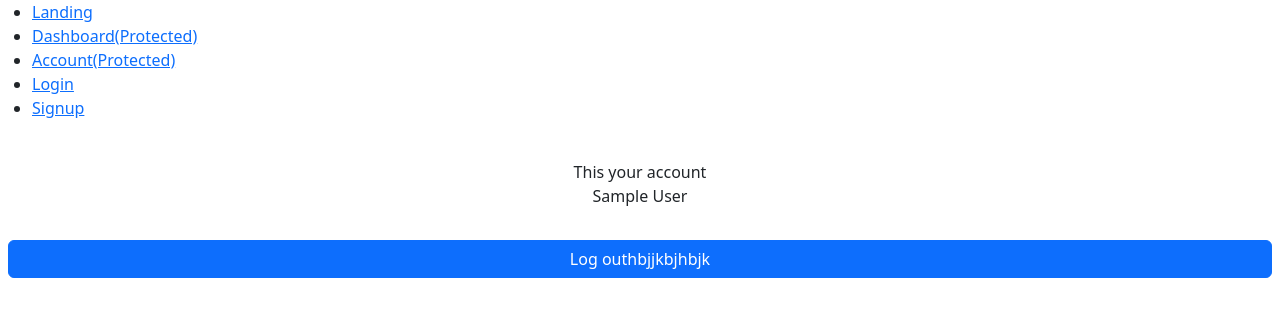
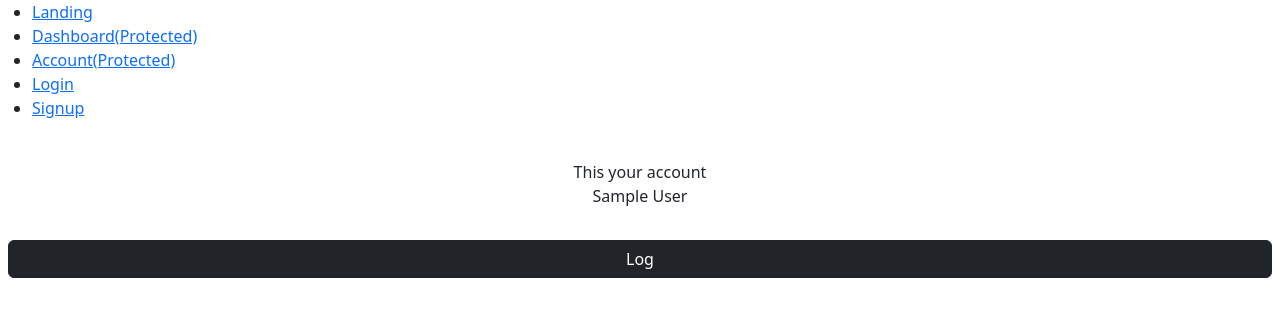
Before and after one commit to 91Pudge/Fluent-ish, a React (Create React App) app in the folder client/: page /Account in a window 1280 px wide. Shown: the top 316 px of the page. Built offline with nearby package versions, Linux system fonts and the light colour scheme; no server answers; sample sign-in values are in the browser's storage.

Commit message:
Style: Change color of button

```diff
--- a/client/src/pages/Account.jsx
+++ b/client/src/pages/Account.jsx
@@ -22,8 +22,8 @@ const Account = () => {
         {user && user.displayName}
       </div>
       <div className="d-grid gap-2 p-2">
-        <Button variant="primary" onClick={handleLogout}>
-          Log outhbjjkbjhbjk
+        <Button className="btn-dark" variant="primary" onClick={handleLogout}>
+          Log
         </Button>
       </div>
     </>
--- a/client/src/pages/Dashboard.jsx
+++ b/client/src/pages/Dashboard.jsx
@@ -22,7 +22,7 @@ const Dashboard = () => {
         {user && user.email}
       </div>
       <div className="d-grid gap-2 p-2">
-        <Button variant="primary" onClick={handleLogout}>
+        <Button className="btn-dark" variant="primary" onClick={handleLogout}>
           Log out
         </Button>
       </div>
```
